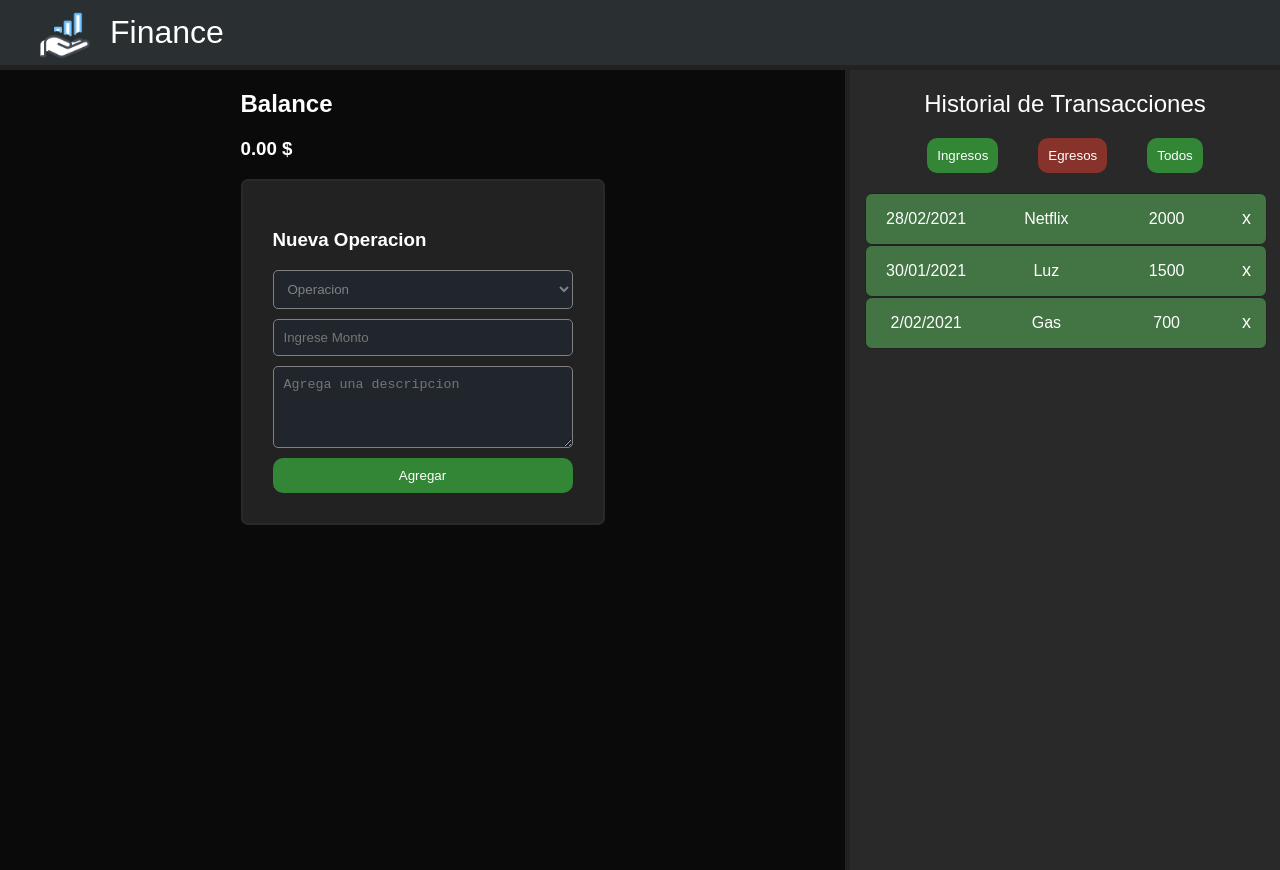
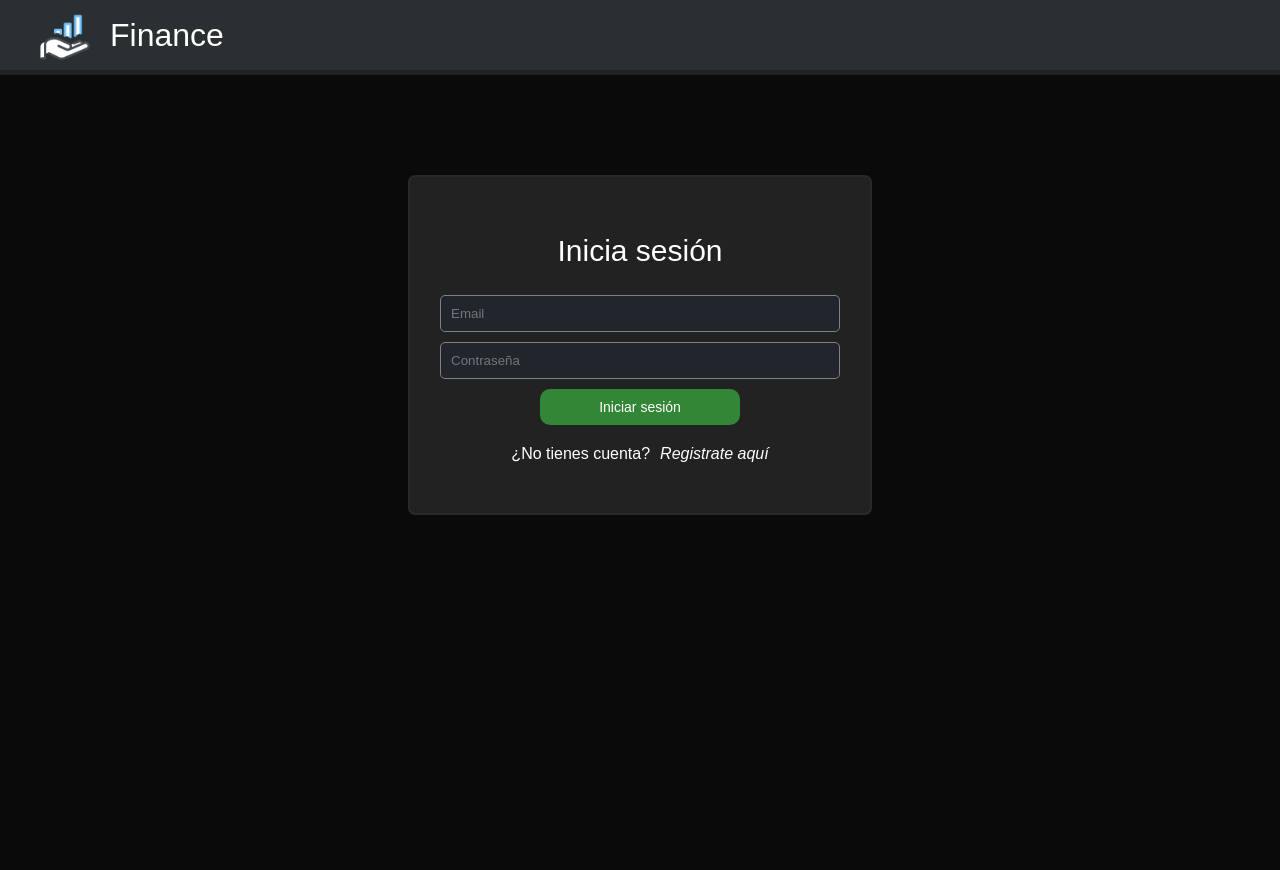
Before and after one commit to Judiazp/administration-app, a React (Create React App) app: page / in a window 1280 px wide. After the commit the page ends 800 px from the top, so only its background shows below. Built offline with nearby package versions, Linux system fonts and the light colour scheme.

Commit message:
Instalando dependencias y ajustando detalles de estilos y comportamiento

```diff
--- a/package.json
+++ b/package.json
@@ -9,6 +9,7 @@
     "@testing-library/user-event": "^12.8.3",
     "react": "^17.0.1",
     "react-dom": "^17.0.1",
+    "react-router-dom": "^5.2.0",
     "react-scripts": "4.0.3",
     "sweetalert": "^2.1.2",
     "web-vitals": "^1.1.1"
--- a/public/index.html
+++ b/public/index.html
@@ -9,10 +9,6 @@
   </head>
   <body>
     <noscript>You need to enable JavaScript to run this app.</noscript>
-    <header class="header">
-      <img src="./finance.png" alt="logo-finance">
-      <h1>Finance</h1>
-    </header>
     <div id="root"></div>
     <!--
       This HTML file is a template.
--- a/src/App.css
+++ /dev/null
@@ -1,4 +0,0 @@
-#App {
-    display: flex;
-    justify-content: space-between;
-}
--- a/src/App.js
+++ b/src/App.js
@@ -1,14 +1,16 @@
 import React from 'react';
 import FinanceBoard from './components/pages/FinanceBoard'
-import './App.css'
+import Login from './components/pages/login'
+import { BrowserRouter as Router, Route } from 'react-router-dom'
 
 
 const App = () => {
 
     return (
-        <div id="App">
-            <FinanceBoard />
-        </div>
+        <Router >
+            <Route exact path = "/" component = { Login }/>
+            <Route path = "/board" component = { FinanceBoard } />
+        </Router>
     )
 }
 
--- a/src/components/organisms/historical/Historical.js
+++ b/src/components/organisms/historical/Historical.js
@@ -14,7 +14,8 @@ const TransactionHistory = (props) =>  {
             </article>
             { props.transactions.map(transaction => <Transaction
             trans = { transaction }
-            deleteRecord = { props.deleteRecord }/>)}
+            deleteRecord = { props.deleteRecord }
+            updateRecord = { props.updateRecord }/> )}
         </div>
     )
 }
--- a/src/components/organisms/transaction/Transaction.css
+++ b/src/components/organisms/transaction/Transaction.css
@@ -11,6 +11,11 @@
 .transaction p {
     width: 100px;
     text-align: center;
+    cursor: pointer;
+}
+
+.edit:hover{
+    text-decoration: underline;
 }
 
 .transaction:hover {
--- a/src/components/organisms/transaction/Transaction.js
+++ b/src/components/organisms/transaction/Transaction.js
@@ -3,7 +3,7 @@ import './Transaction.css';
 
 const Transaction = (props) => {
 
-    const { trans, deleteRecord } = props;
+    const { trans, deleteRecord, updateRecord } = props;
     let style;
 
     if (trans.operation === 'Ingreso'){
@@ -20,12 +20,20 @@ const Transaction = (props) => {
         deleteRecord(trans.id);
     }
 
+    const update = () => {
+        updateRecord(trans.id, trans.amount, trans.description)
+    }
+
     return (
         <article className="transaction" style= { style } >
             <p>{ trans.date }</p>
-            <p name = "description"> { trans.description } </p>
-            <p name = "monto"> { trans.amount } </p>
-            <button className = 'btn' onClick = { onClick }>
+            <p name = "description" title = "Editar" className = "edit" onClick = { update }>
+                { trans.description }
+            </p>
+            <p name = "monto" title = "Editar" className = "edit" onClick = { update }>
+                { trans.amount }
+            </p>
+            <button className = 'btn' title = "Eliminar" onClick = { onClick }>
                 x
             </button>
         </article>
--- a/src/components/pages/FinanceBoard.js
+++ b/src/components/pages/FinanceBoard.js
@@ -2,6 +2,8 @@ import React, { useState } from 'react';
 import Form from '../organisms/form/Form';
 import Historical from '../organisms/historical/Historical';
 import swal from 'sweetalert';
+import Header from '../organisms/header/header'
+import './financeBoard.css'
 
 const FinanceBoard = () => {
 
@@ -9,7 +11,7 @@ const FinanceBoard = () => {
         transactions: [
             {
                 date: '28/02/2021',
-                operation: 'Ingreso',
+                operation: 'Egreso',
                 amount: '2000',
                 description: 'Netflix',
                 id: 0,
@@ -62,13 +64,33 @@ const FinanceBoard = () => {
         })
     }
 
+    const updateRecord = (description, amount) => {
+
+        swal("Write something here:", {
+            content: "input"
+          })
+          .then((value) => {
+            const updateRecords = records.transactions.map(trans => {
+                trans.amount = amount;
+                trans.description = description;
+            })
+            console.log(updateRecords)
+            setRecords({ transactions: updateRecords})
+            swal( `Se cambio el valor a `, value);
+
+          });
+    }
+
     return (
         <>
-            <Form addRecord = { addRecord } />
-            <Historical
-            transactions = {records.transactions}
-            deleteRecord = { deleteRecord }
-            />
+            <Header />
+            <section className = "bodyPages">
+                <Form addRecord = { addRecord } />
+                <Historical
+                transactions = {records.transactions}
+                deleteRecord = { deleteRecord }
+                updateRecord = { updateRecord } />
+            </section>
         </>
     )
 }
--- /dev/null
+++ b/src/components/pages/financeBoard.css
@@ -0,0 +1,3 @@
+.bodyPages   {
+    display: flex;
+}
--- a/src/index.css
+++ b/src/index.css
@@ -4,22 +4,3 @@ body {
   font-family: 'Josefin Sans', sans-serif;
   /* overflow-y: hidden; */
 }
-
-.header {
-  background-color: #2A2F32;
-  color: #fff;
-  display: flex;
-  align-items: center;
-  height: 65px;
-  border-bottom: 5px solid #222222;
-}
-
-.header img {
-  margin-left: 40px;
-  height: 50px;
-}
-
-.header h1 {
-  font-weight: 400;
-  margin-left: 20px;
-}
```
Also changed, not shown: 1 other file (tests, documents, lock files or other folders).
